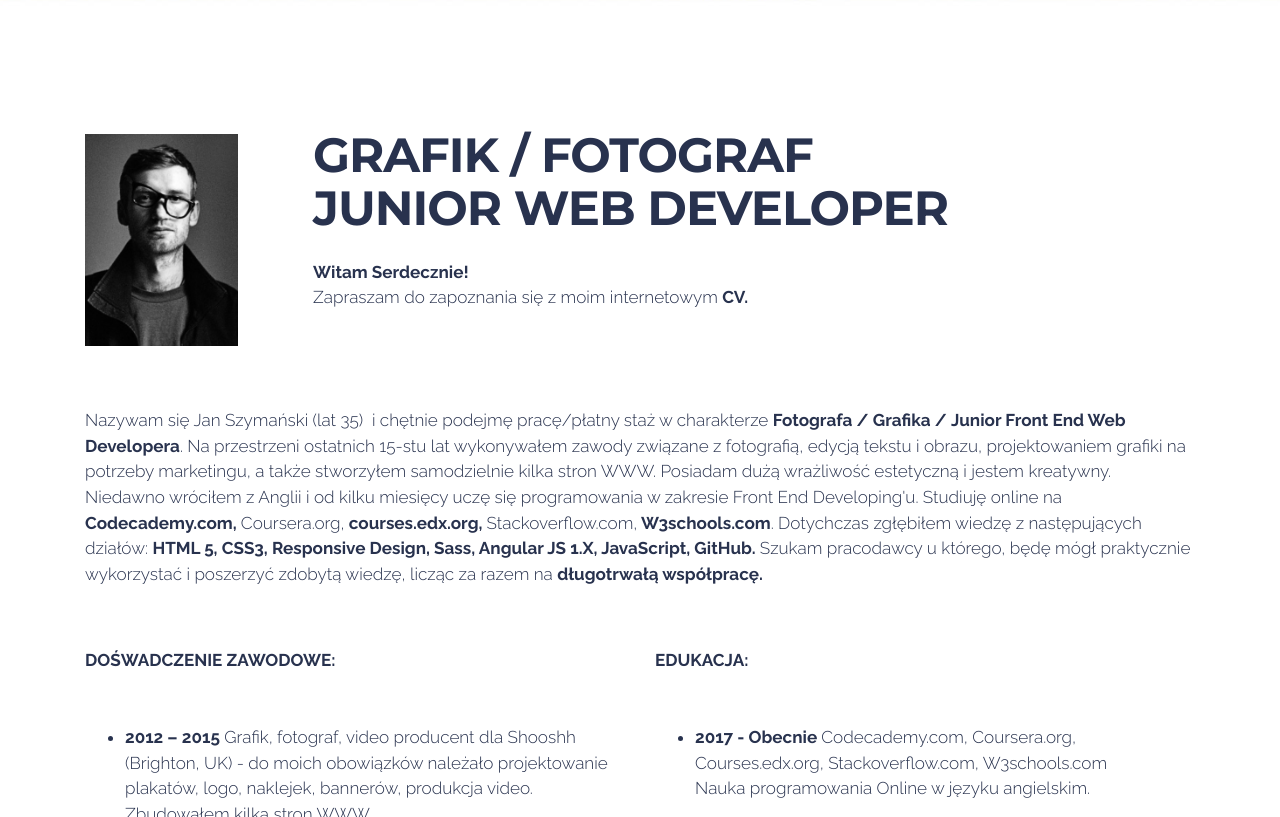
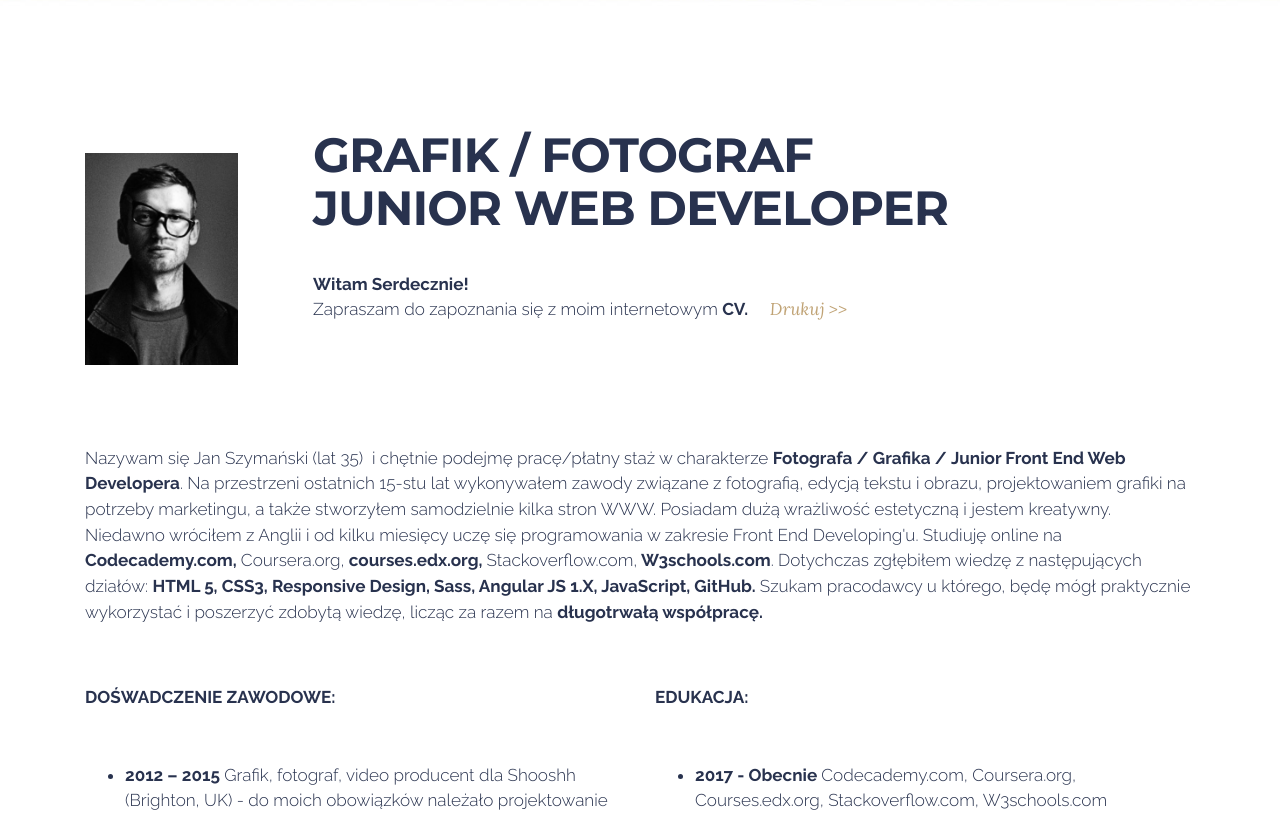
Before and after one commit to JohnnyOptics/fotograf, a plain HTML site: page index.html in a window 1280 px wide. Shown: the part 751-1568 px from the top of the page. Drawn offline with Linux system fonts and the light colour scheme.

Commit message:
create github pages

```diff
--- a/index.html
+++ b/index.html
@@ -6,7 +6,7 @@
   <meta http-equiv="X-UA-Compatible" content="IE=edge">
   <meta name="generator" content="Mobirise v3.12.1, mobirise.com">
   <meta name="viewport" content="width=device-width, initial-scale=1">
-  <link rel="shortcut icon" href="assets/images/logo.png" type="image/x-icon">
+  <link rel="shortcut icon" href="assets/images/shutter-512-128x128.png" type="image/x-icon">
   <meta name="description" content="">
 
   <link rel="stylesheet" href="https://fonts.googleapis.com/css?family=Lora:400,700,400italic,700italic&amp;subset=latin">
@@ -330,7 +330,7 @@
     </div>
 </section>
 
-<section class="engine"><a rel="external" href="https://mobirise.com">Web Page Maker</a></section><section class="mbr-section" id="msg-box5-1" style="background-color: rgb(255, 255, 255); padding-top: 80px; padding-bottom: 40px;">
+<section class="engine"><a rel="external" href="https://mobirise.com">Mobirise</a></section><section class="mbr-section" id="msg-box5-1" style="background-color: rgb(255, 255, 255); padding-top: 80px; padding-bottom: 40px;">
 
 
     <div class="container">
@@ -348,7 +348,7 @@
                   <h3 class="mbr-section-title display-2">GRAFIK / FOTOGRAF&nbsp;<br>JUNIOR WEB DEVELOPER</h3>
                   <div class="lead">
 
-                    <p><strong>Witam Serdecznie!&nbsp;<br></strong>Zapraszam do zapoznania się z moim internetowym <strong>CV.</strong><br></p>
+                    <p></p><p><strong>Witam Serdecznie!&nbsp;<br></strong>Zapraszam do zapoznania się z moim internetowym <strong>CV.</strong>&nbsp;&nbsp;&nbsp;&nbsp;<strong> <a href="https://drive.google.com/open?id=0Bz4--y2VHLbpNXVzb3hpcmR0QWs" target="_blank">Drukuj &gt;&gt;</a></strong><strong><br></strong><br></p><p></p>
 
                   </div>
 
@@ -424,7 +424,7 @@
 
                     <form action="https://mobirise.com/" method="post" data-form-title="FORMULARZ KONTAKTOWY">
 
-                        <input type="hidden" value="sCfUGYL4Os1i6H+7XPvclGyCIVA3X7x29BDzaYoqannegTXx+FuwaoeOsJEeCDW70icclwQJQleVNbEPMDkr5mB/10PXx1areK3JPFYVaMr7kQUCZRf9149NN6Zeq4dY" data-form-email="true">
+                        <input type="hidden" value="5ykbvrtejaU4nPZvdgCS2OEhXqlvbTIb4lfdL3tjkDBGZZz5qpPWKcnoyjRs7L6uhaEuA+5skCUeDmpyINv4bX3gjtWplnnrmTALdEw8+85+yO7vBAcYAlHpCxcL1Ifp" data-form-email="true">
 
                         <div class="row row-sm-offset">
 
```
Also changed, not shown: assets/images/shutter-512-128x128.png (added), 1 other file.
